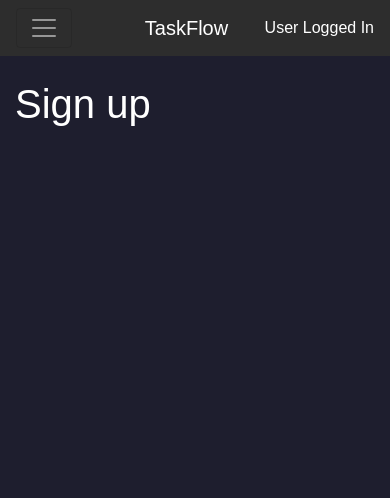
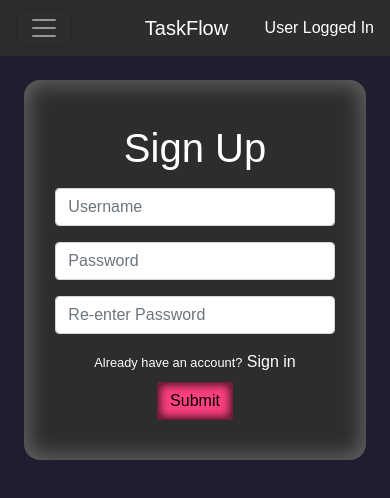
Before and after one commit to BrandonN3lson/taskflow, a React (Create React App) app: page /signup in a window 390 px wide. Shown: the top 498 px of the page. Built offline with nearby package versions, Linux system fonts and the light colour scheme.

Commit message:
add sign in and sign up pages and styles

```diff
--- a/src/App.js
+++ b/src/App.js
@@ -3,6 +3,9 @@ import { NavBar } from './components/NavBar';
 import styles from './App.module.css'
 import { Container } from 'react-bootstrap';
 import { Route, Switch } from 'react-router-dom/cjs/react-router-dom.min';
+import './api/axiosDefault'
+import SignUpForm from './pages/auth/SignUpForm';
+import SignInForm from './pages/auth/SignInForm';
 
 function App() {
   return (
@@ -12,8 +15,8 @@ function App() {
         <Switch>
           <Route exact path="/" render={()=><h1>Dashboard</h1> } />
           <Route exact path="/tasks" render={()=><h1>Tasks</h1> } />
-          <Route exact path="/signin" render={()=><h1>Sign in</h1> } />
-          <Route exact path="/signup" render={()=><h1>Sign up</h1> } />
+          <Route exact path="/signin" render={()=><SignInForm/> } />
+          <Route exact path="/signup" render={()=><SignUpForm/> } />
           <Route exact path="/logout" render={()=><h1>Log out</h1> } />
           <Route render={()=><p>Page not found!</p> } />
         </Switch>
--- /dev/null
+++ b/src/api/axiosDefault.js
@@ -0,0 +1,5 @@
+import axios from "axios";
+
+axios.defaults.baseURL ='https://task-flow-drf-api-6a658d5dbfee.herokuapp.com/'
+axios.defaults.headers.post['Content-Type'] = 'multipart/form-data'
+axios.defaults.withCredentials = true
--- /dev/null
+++ b/src/pages/auth/SignInForm.js
@@ -0,0 +1,51 @@
+import React from "react";
+import { Container, Button, Form } from "react-bootstrap";
+import styles from "../../styles/SignInUpForm.module.css";
+import BtnStyles from "../../styles/Button.module.css";
+import { Link } from "react-router-dom/cjs/react-router-dom.min";
+
+const SignInForm = () => {
+    return (
+        <Container className={` text-center ${styles.Container}`}>
+            <Form className={styles.Form}>
+                <Form.Text className={`text-center ${styles.FormText}`}>
+                    <h1>Sign In</h1>
+                </Form.Text>
+                <Form.Group className="mb-3" controlId="username">
+                    <Form.Label className="d-none">Username</Form.Label>
+                    <Form.Control
+                        className={styles.FormInput}
+                        type="text"
+                        placeholder="Username"
+                        name="username"
+                    />
+                </Form.Group>
+
+                <Form.Group className="mb-3" controlId="password">
+                    <Form.Label className="d-none">Password</Form.Label>
+                    <Form.Control
+                        className={styles.FormInput}
+                        type="password"
+                        placeholder="Password"
+                        name="password"
+                    />
+                </Form.Group>
+
+                <Container>
+                    <Form.Text className="mb-2">
+                    Don't have an account?
+                    <Link className={styles.Link} to="/signup">
+                      <span> Sign up</span>
+                    </Link>
+                    </Form.Text>
+                </Container>
+
+                <Button className={BtnStyles.Button} type="submit">
+                    Log in
+                </Button>
+            </Form>
+        </Container>
+    );
+};
+
+export default SignInForm;
--- /dev/null
+++ b/src/pages/auth/SignUpForm.js
@@ -0,0 +1,62 @@
+import React from "react";
+import { Container, Button, Form } from "react-bootstrap";
+
+import styles from "../../styles/SignInUpForm.module.css";
+import BtnStyles from "../../styles/Button.module.css";
+import { Link } from "react-router-dom/cjs/react-router-dom.min";
+
+const SignUpForm = () => {
+    return (
+        <Container className={` text-center ${styles.Container}`}>
+            <Form className={styles.Form}>
+                <Form.Text className={`text-center ${styles.FormText}`}>
+                    <h1>Sign Up</h1>
+                </Form.Text>
+                <Form.Group className="mb-3" controlId="username">
+                    <Form.Label className="d-none">Username</Form.Label>
+                    <Form.Control
+                        className={styles.FormInput}
+                        type="text"
+                        placeholder="Username"
+                        name="username"
+                    />
+                </Form.Group>
+
+                <Form.Group className="mb-3" controlId="password1">
+                    <Form.Label className="d-none">Password1</Form.Label>
+                    <Form.Control
+                        className={styles.FormInput}
+                        type="password"
+                        placeholder="Password"
+                        name="password1"
+                    />
+                </Form.Group>
+
+                <Form.Group className="mb-3" controlId="password2">
+                    <Form.Label className="d-none">Password2</Form.Label>
+                    <Form.Control
+                        className={styles.FormInput}
+                        type="password"
+                        placeholder="Re-enter Password"
+                        name="password2"
+                    />
+                </Form.Group>
+
+                <Container>
+                    <Form.Text className="mb-2">
+                    Already have an account?
+                    <Link className={styles.Link} to="/signin">
+                      <span> Sign in</span>
+                    </Link>
+                    </Form.Text>
+                </Container>
+
+                <Button className={BtnStyles.Button} type="submit">
+                    Submit
+                </Button>
+            </Form>
+        </Container>
+    );
+};
+
+export default SignUpForm;
--- /dev/null
+++ b/src/styles/Button.module.css
@@ -0,0 +1,35 @@
+.Button {
+    background-color: #ff4081;
+    color: #000;
+    border-color: #711c39;
+    -webkit-box-shadow: inset 0px 0px 10px 2px rgba(0, 0, 0, 0.75);
+    -moz-box-shadow: inset 0px 0px 10px 2px rgba(0, 0, 0, 0.75);
+    box-shadow: inset 0px 0px 10px 2px rgba(0, 0, 0, 0.75);
+}
+
+.Button:hover {
+    background-color: #ad0f44;
+    border-color: #ff4081;
+    color: #fff;
+}
+
+.Button:focus {
+    background-color: #ad0f44;
+    border-color: #ff4081;
+    color: #fff;
+    box-shadow: 0 0 5px #ff4081;
+    -webkit-box-shadow: inset 0px 0px 20px 5px rgba(255, 255, 255, 0.25);
+    -moz-box-shadow: inset 0px 0px 20px 5px rgba(255, 255, 255, 0.25);
+    box-shadow: inset 0px 0px 20px 5px rgba(255, 255, 255, 0.25);
+}
+
+.Button:active {
+    font-size: 15px;
+    background-color: #8c0e3a !important;
+    border-color: #ff4081 !important;
+    color: #fff !important;
+    box-shadow: none !important;
+    -webkit-box-shadow: inset 0px 0px 10px 2px rgba(255, 255, 255, 0.4) !important;
+    -moz-box-shadow: inset 0px 0px 10px 2px rgba(255, 255, 255, 0.4) !important;
+    box-shadow: inset 0px 0px 10px 2px rgba(255, 255, 255, 0.4) !important;
+}
--- /dev/null
+++ b/src/styles/SignInUpForm.module.css
@@ -0,0 +1,54 @@
+.Container {
+    width: 60%;
+    padding: 1.5rem;
+    margin: 0 auto; /* Center the container horizontally */
+    display: flex;
+    flex-direction: column;
+    justify-content: center; /* Center content vertically */
+    align-items: center;
+    border-radius: 1rem;
+    background-color: #2d2d2d;
+    color: #fff;
+    -webkit-box-shadow: inset 0px 0px 20px 5px rgba(255, 255, 255, 0.25);
+    -moz-box-shadow: inset 0px 0px 20px 5px rgba(255, 255, 255, 0.25);
+    box-shadow: inset 0px 0px 20px 5px rgba(255, 255, 255, 0.25);
+}
+
+.Form {
+    width: 80%;
+    margin: 1rem;
+}
+
+.FormText {
+    margin-bottom: 1rem;
+}
+
+.FormInput {
+    width: 100%;
+}
+
+.FormInput:focus {
+    border: 2px solid #ff4081 !important;
+    box-shadow: 0 0 5px #ff4081 !important;
+}
+
+.Link {
+    font-size: 16px;
+}
+
+
+@media screen and (max-width: 768px) {
+    .Container {
+        width: 90% !important;
+    }
+}
+
+@media screen and (max-width: 576px) {
+    .Container {
+        width: 95% !important;
+    }
+
+    .Form {
+        width: 95% !important;
+    }
+}
```
Also changed, not shown: 1 other file (tests, documents, lock files or other folders).
